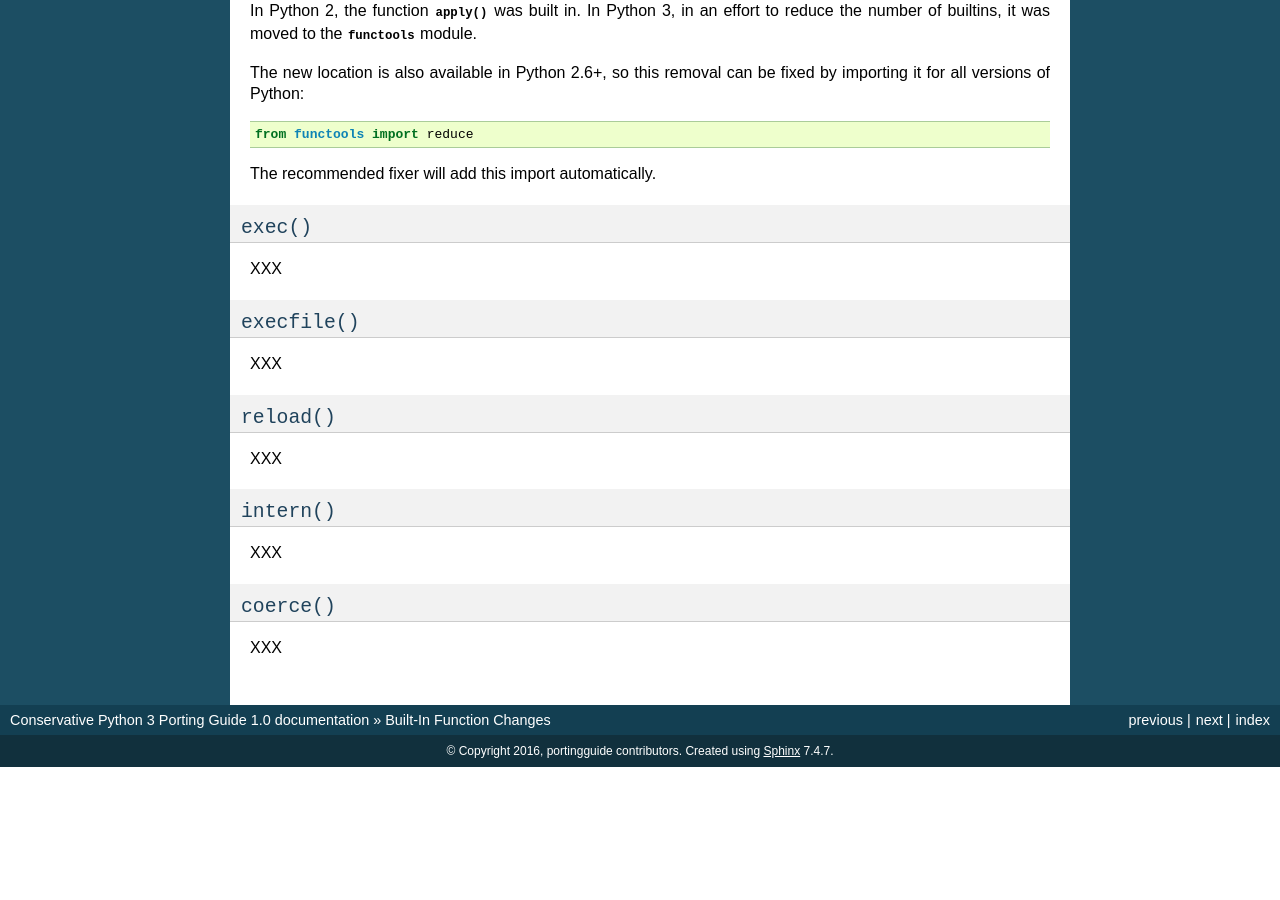
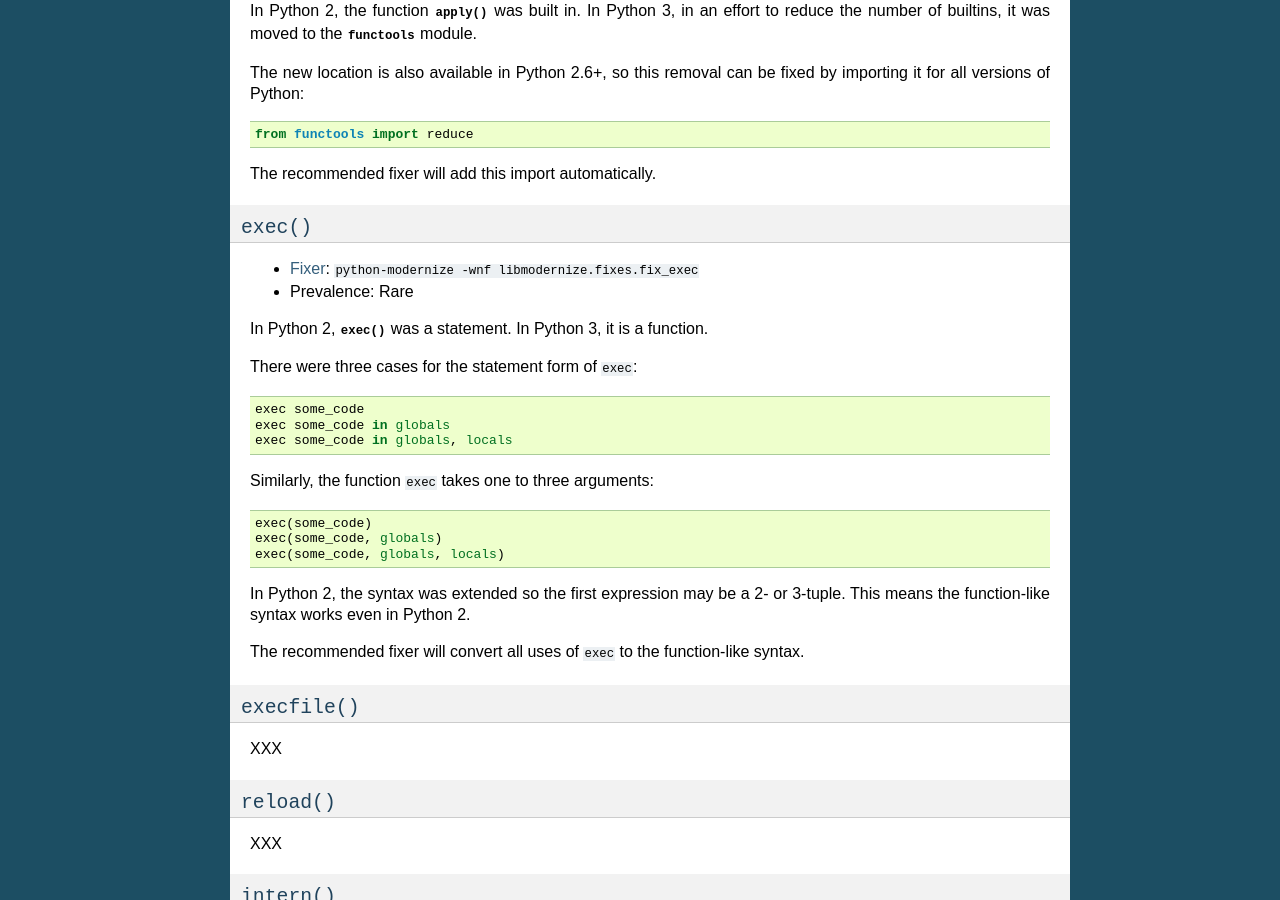
Before and after one commit to fedora-python/portingguide, a Sphinx documentation site: the page built from source/builtins.rst, in a window 1280 px wide and 900 px high, scrolled down 2250 px. Built offline with Sphinx 7.4.7, drawn with Linux system fonts in a browser that asks for light colours; before the commit the page ends 3017 px from its top, so only the background shows below that.

Commit message:
Describe exec()

```diff
--- a/source/builtins.rst
+++ b/source/builtins.rst
@@ -149,11 +149,33 @@ by importing it for all versions of Python::
 The recommended fixer will add this import automatically.
 
 
+.. _exec:
 
 ``exec()``
 ~~~~~~~~~~
 
-XXX
+* :ref:`Fixer <python-modernize>`: ``python-modernize -wnf libmodernize.fixes.fix_exec``
+* Prevalence: Rare
+
+In Python 2, :func:`exec` was a statement. In Python 3, it is a function.
+
+There were three cases for the statement form of ``exec``::
+
+    exec some_code
+    exec some_code in globals
+    exec some_code in globals, locals
+
+Similarly, the function ``exec`` takes one to three arguments::
+
+    exec(some_code)
+    exec(some_code, globals)
+    exec(some_code, globals, locals)
+
+In Python 2, the syntax was extended so the first expression may be
+a 2- or 3-tuple. This means the function-like syntax works even in Python 2.
+
+The recommended fixer will convert all uses of ``exec`` to the function-like
+syntax.
 
 
 ``execfile()``
```
